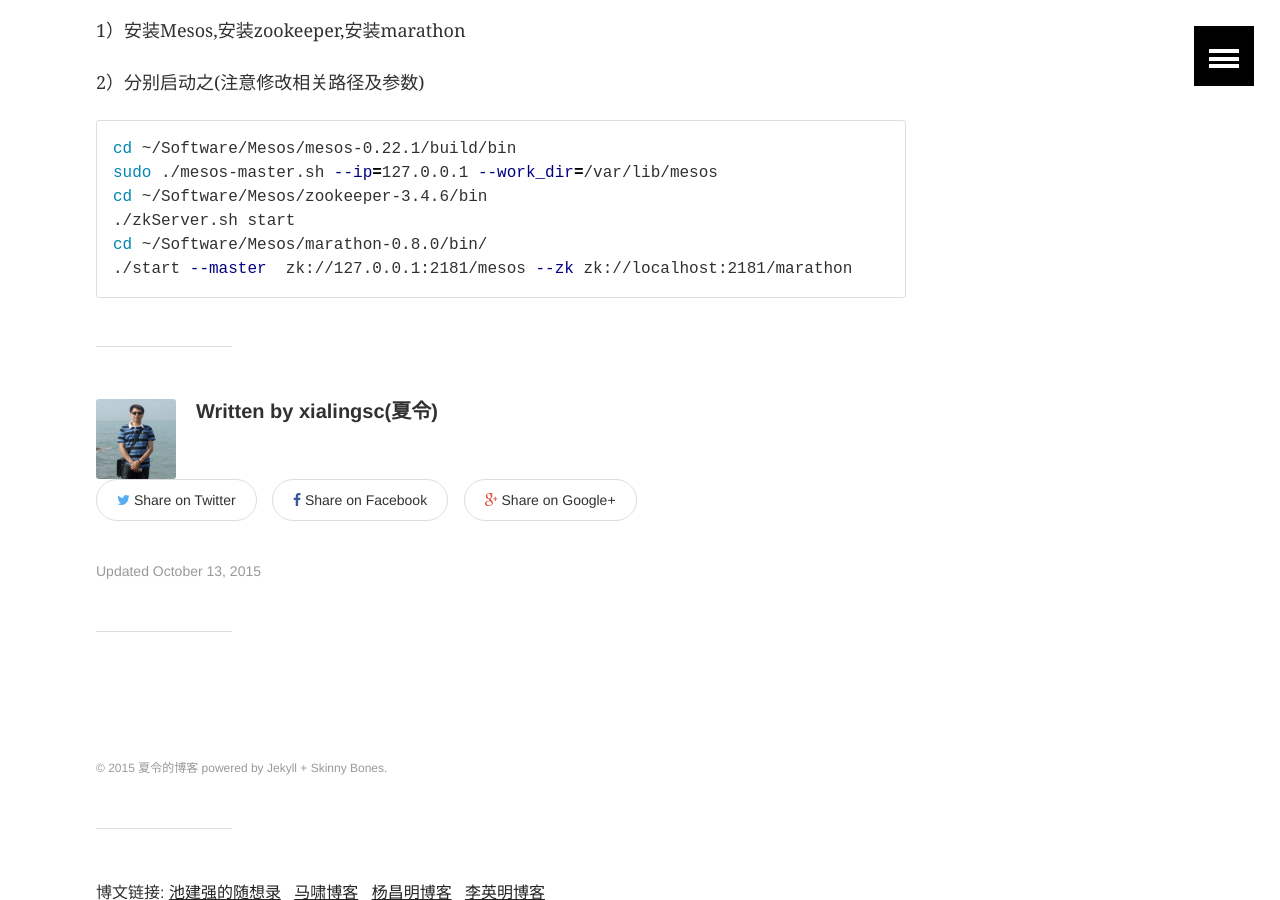
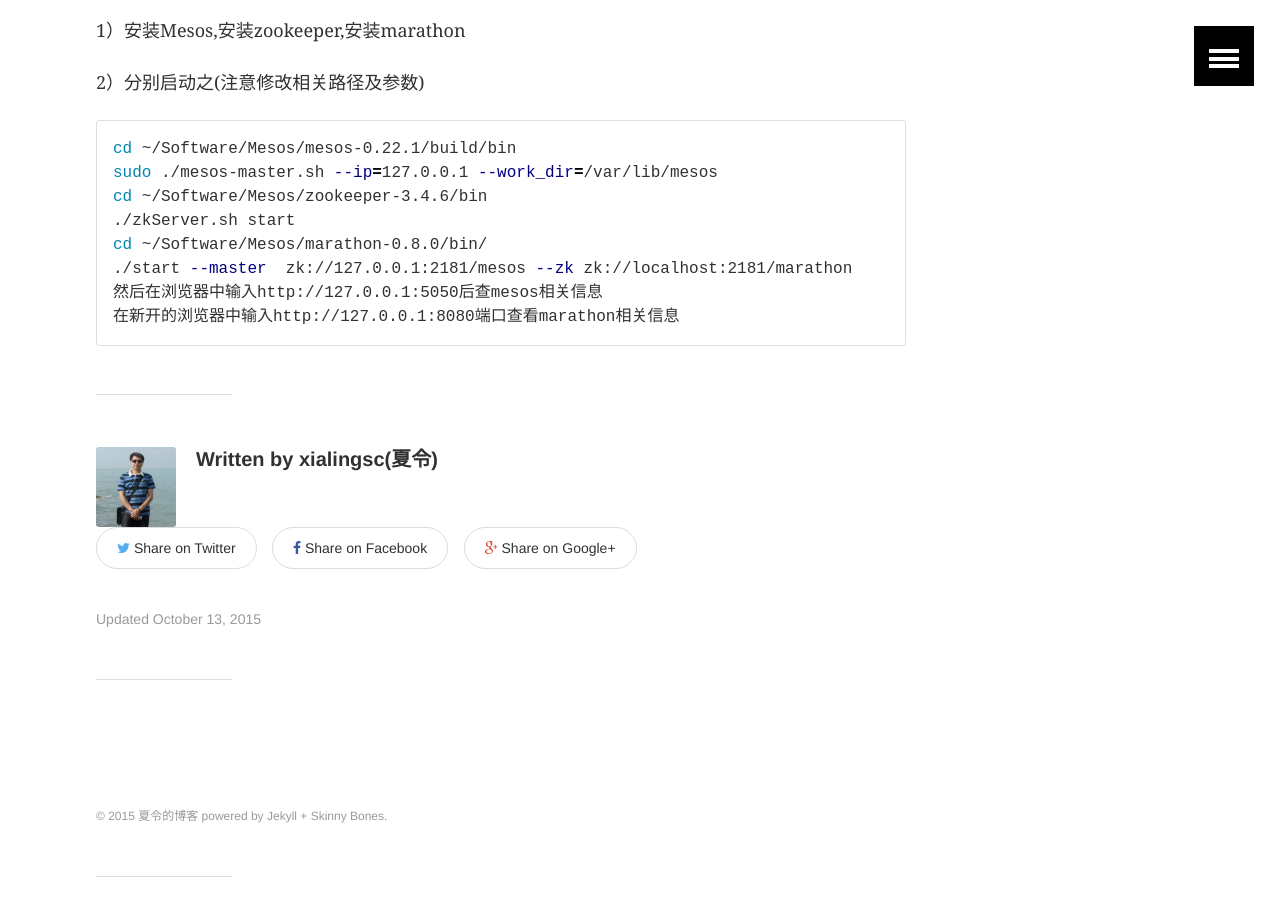
Before and after one commit to xialingsc/home, a Jekyll site: the page built from _posts/mesos/2015-10-13-Running-Services-on-Mesos-1.md, in a window 1280 px wide and 900 px high, scrolled down 2521 px. Built offline with Jekyll 4.4.1, drawn with Linux system fonts in a browser that asks for light colours; a script that is not in the unit is left out; comment, search, counter and statistics services are not loaded.

```diff
--- a/_posts/mesos/2015-10-13-Running-Services-on-Mesos-1.md
+++ b/_posts/mesos/2015-10-13-Running-Services-on-Mesos-1.md
@@ -92,5 +92,7 @@ cd ~/Software/Mesos/zookeeper-3.4.6/bin
 ./zkServer.sh start
 cd ~/Software/Mesos/marathon-0.8.0/bin/
 ./start --master  zk://127.0.0.1:2181/mesos --zk zk://localhost:2181/marathon
+然后在浏览器中输入http://127.0.0.1:5050后查mesos相关信息
+在新开的浏览器中输入http://127.0.0.1:8080端口查看marathon相关信息
 {% endraw %}
 {% endhighlight %}
```
